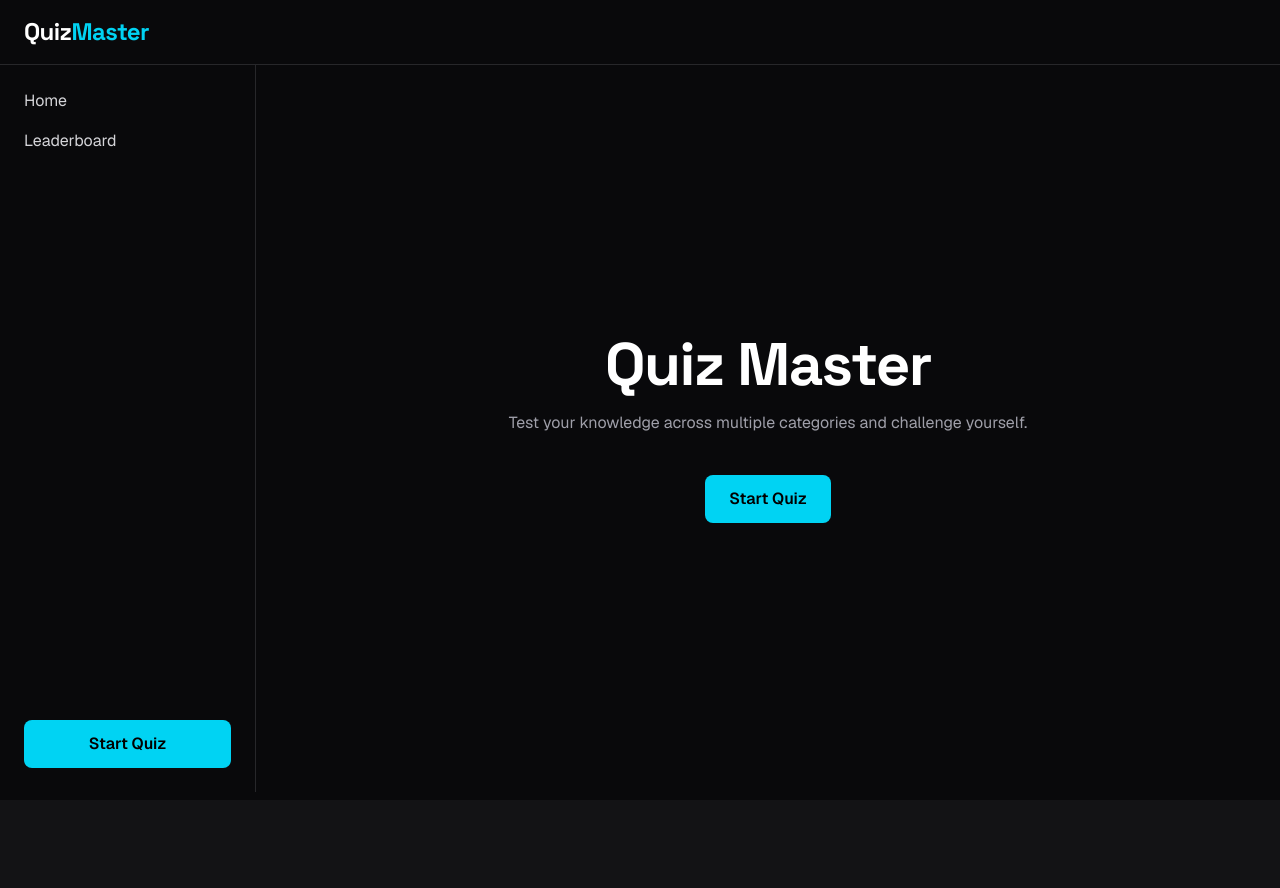
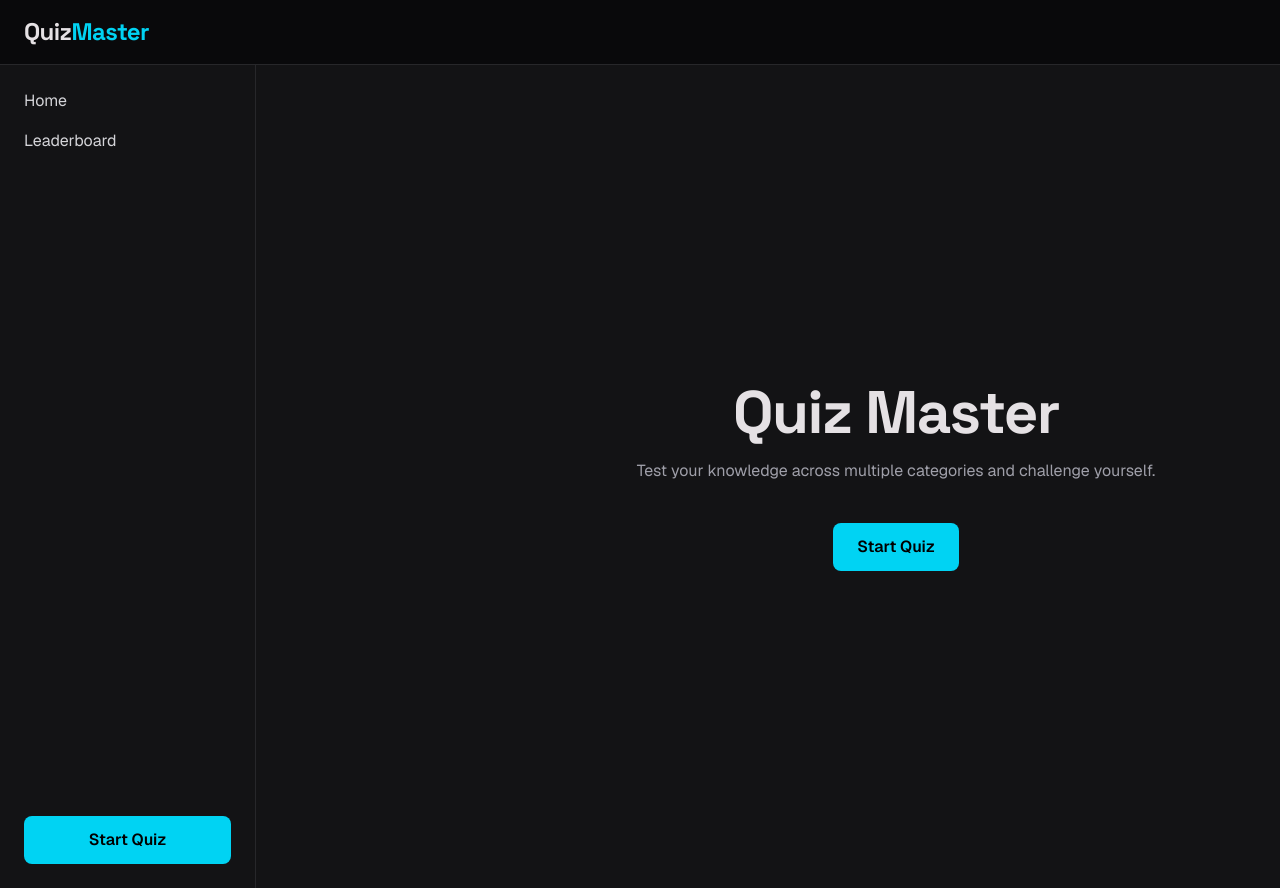
Before and after one commit to DoctorWolf69/quiz-master, a React (Vite) app: page / in a window 1280 px wide. Before the commit the page ends 800 px from the top, so only its background shows below. Built offline with nearby package versions, Linux system fonts and the light colour scheme.

Commit message:
refactor(app): set up dark dashboard shell layout

```diff
--- a/src/App.jsx
+++ b/src/App.jsx
@@ -4,14 +4,16 @@ import Home from "./pages/Home";
 
 function App() {
   return (
-    <div className="min-h-screen bg-zinc-950 text-white">
+    <div className="bg-background text-on-surface font-body-md">
       <Navbar />
 
-      <div className="flex">
+      <div className="flex min-h-screen">
         <Sidebar />
 
-        <main className="flex-1">
-          <Home />
+        <main className="flex-1 lg:ml-64 p-margin-mobile lg:p-margin-desktop pb-32 lg:pb-margin-desktop">
+          <div className="max-w-container-max mx-auto">
+            <Home />
+          </div>
         </main>
       </div>
     </div>
```
